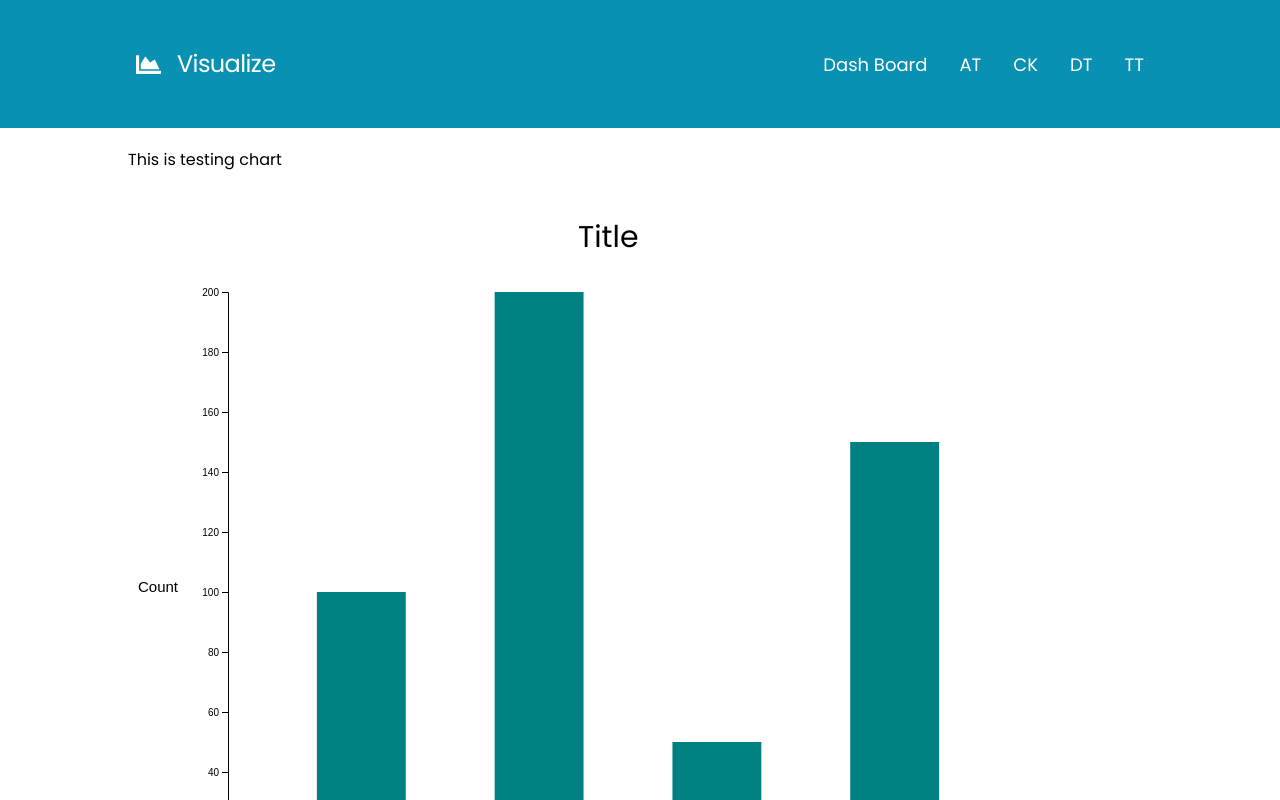
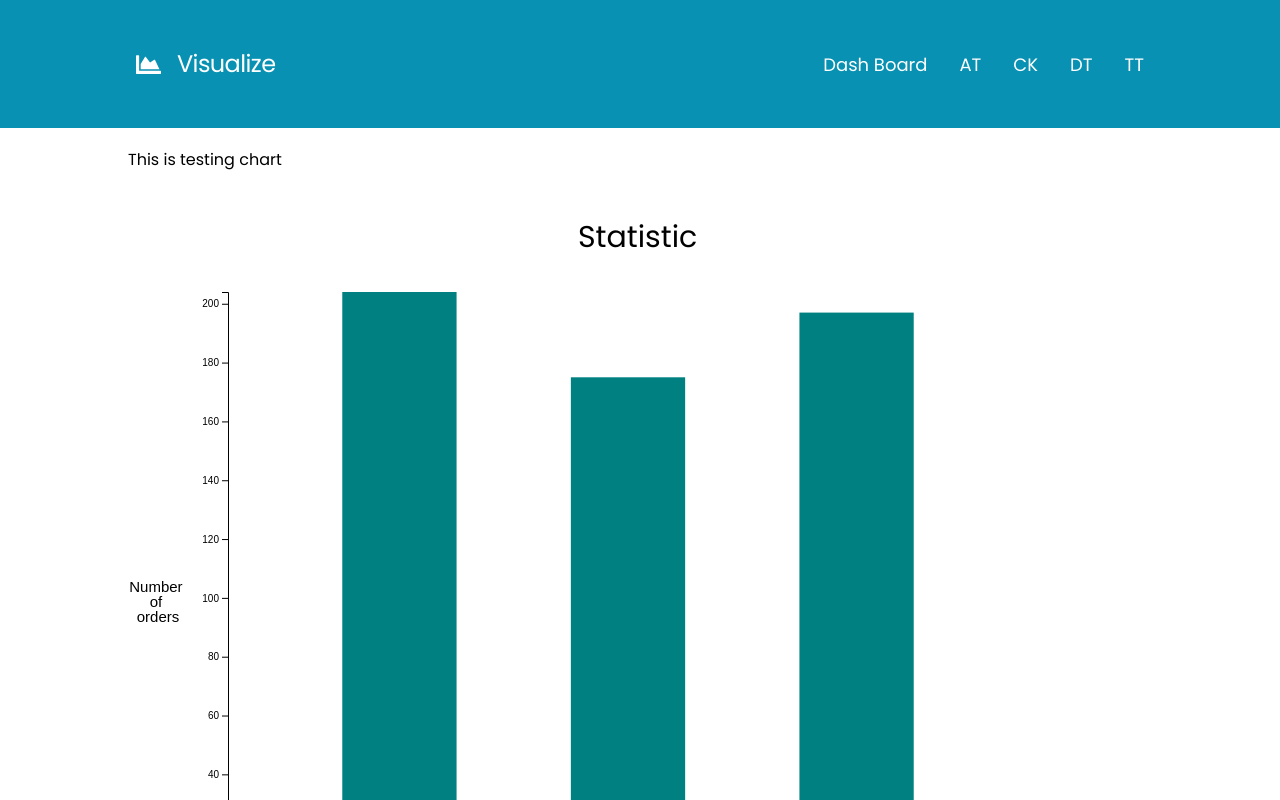
Before and after one commit to hwangdeokThien/CSC10108_DataVisualization_Final_Lab_Project, a React (Vite) app in the folder project/: page /DT in a window 1280 px wide. Shown: the top 800 px of the page. Built offline with nearby package versions, Linux system fonts and the light colour scheme.

Commit message:
[ADD] chart with csv file data

```diff
--- a/project/package.json
+++ b/project/package.json
@@ -11,6 +11,7 @@
   },
   "dependencies": {
     "d3": "^7.8.5",
+    "date-fns": "^3.0.6",
     "react": "^18.2.0",
     "react-dom": "^18.2.0",
     "react-icons": "^4.12.0",
--- a/project/src/components/Chart/Bar.tsx
+++ b/project/src/components/Chart/Bar.tsx
@@ -16,15 +16,20 @@ export interface Data {
 
 interface BarChartProps {
     data: Data[];
+    title: string;
+    xlabel: string;
+    ylabel: string;
 }
 
 interface AxisLeftProps {
     scale: ScaleLinear<number, number, never>;
+    ylabel: string;
 }
 
 interface AxisBottomProps {
     scale: ScaleBand<string>;
     transform: string;
+    xlabel: string;
 }
 
 interface BarsProps {
@@ -34,7 +39,7 @@ interface BarsProps {
     scaleY: AxisLeftProps["scale"];
 }
 
-function AxisLeft({ scale }: AxisLeftProps) {
+function AxisLeft({ scale, ylabel }: AxisLeftProps) {
     const ref = useRef<SVGGElement>(null);
 
     useEffect(() => {
@@ -43,23 +48,29 @@ function AxisLeft({ scale }: AxisLeftProps) {
         }
     }, [scale]);
 
+    const lines = ylabel.split("<br>").map((line, index) => (
+        <tspan x={-70} dy={index === 0 ? 0 : 15} key={index}>
+            {line}
+        </tspan>
+    ));
+
     return (
         <g ref={ref}>
             <text
                 className="axis-label"
                 fill="black"
                 rotate={0}
-                x={-50}
+                textAnchor="middle"
                 y={300}
                 fontSize={15}
             >
-                Count
+                {lines}
             </text>
         </g>
     );
 }
 
-function AxisBottom({ scale, transform }: AxisBottomProps) {
+function AxisBottom({ scale, transform, xlabel }: AxisBottomProps) {
     const ref = useRef<SVGGElement>(null);
 
     useEffect(() => {
@@ -78,7 +89,7 @@ function AxisBottom({ scale, transform }: AxisBottomProps) {
                 rotate={0}
                 fontSize={15}
             >
-                Fruit
+                {xlabel}
             </text>
         </g>
     );
@@ -101,7 +112,7 @@ function Bars({ data, height, scaleX, scaleY }: BarsProps) {
     );
 }
 
-export function BarChart({ data }: BarChartProps) {
+export function BarChart({ data, title, xlabel, ylabel }: BarChartProps) {
     const margin = { top: 100, right: 100, bottom: 100, left: 100 };
     const width = 1000 - margin.left - margin.right;
     const height = 800 - margin.top - margin.bottom;
@@ -121,13 +132,14 @@ export function BarChart({ data }: BarChartProps) {
         >
             <g transform={`translate(${margin.left}, ${margin.top})`}>
                 <text x={350} y={-45} fontSize={30}>
-                    Title
+                    {title}
                 </text>
                 <AxisBottom
                     scale={scaleX}
                     transform={`translate(0, ${height})`}
+                    xlabel={xlabel}
                 />
-                <AxisLeft scale={scaleY} />
+                <AxisLeft scale={scaleY} ylabel={ylabel} />
                 <Bars
                     data={data}
                     height={height}
--- a/project/src/screens/visualization/DT.tsx
+++ b/project/src/screens/visualization/DT.tsx
@@ -1,9 +1,9 @@
-import React, { useEffect } from "react";
+import * as d3 from "d3";
+import React, { useEffect, useState } from "react";
 import Navbar from "../../components/Navbar/Navbar";
 import { useNavigate } from "react-router-dom";
-// import LinePlot from "../../components/Chart/Line";
+import { parse, isValid, format } from "date-fns";
 import { Data, BarChart } from "../../components/Chart/Bar";
-import * as d3 from "d3";
 
 const static_data: Data[] = [
     { label: "Apples", value: 100 },
@@ -35,11 +35,65 @@ const DT: React.FC = () => {
         navigate("/dashboard");
     };
 
-    const fetchData = async () => {
+    // const [data, setData] = useState<d3.DSVRowArray<string>>();
+    const [filterDataQ8, setFilterDataQ8] = useState<Data[]>();
+
+    function formatDate(dateString: string) {
+        const formats = ["MM/dd/yyyy", "yyyy-MM-dd", "MM-dd-yyyy", "dd-MMM-yy"];
+        let parsedDate: Date | null = null;
+
+        for (const formatStr of formats) {
+            parsedDate = parse(dateString, formatStr, new Date());
+
+            if (isValid(parsedDate)) {
+                break;
+            }
+        }
+
+        if (parsedDate && isValid(parsedDate)) {
+            const formattedDate = format(parsedDate, "MM/dd/yyyy");
+            return formattedDate;
+        }
+
+        // Return the original string if parsing fails
+        return dateString;
+    }
+
+    const fetchData = async (viewOption: number = 2) => {
         const filePath: string = "../../data/supermarket_sales.csv";
-        const data = await d3.dsv(";", filePath);
-        console.log(data);
+        const readData = await d3.dsv(",", filePath);
+        // setData(readData);
+
+        const filteredOrders = readData.filter(
+            (order) => parseFloat(order.cogs.replace(",", ".")) > 200
+        );
+
+        const orderCounts: { [key: string]: number } = {};
+
+        filteredOrders.forEach((order) => {
+            const dateString = formatDate(order.Date);
+
+            let key = "";
+            if (viewOption === 1) {
+                key = new Date(dateString).getFullYear().toString();
+            } else if (viewOption === 2) {
+                key = format(new Date(dateString), "MMMM");
+            }
+
+            orderCounts[key] = (orderCounts[key] || 0) + 1;
+        });
+
+        const result: Data[] = Object.entries(orderCounts).map(
+            ([label, value]) => ({
+                label,
+                value,
+            })
+        );
+
+        setFilterDataQ8(result);
     };
+
+    // console.log(data);
 
     useEffect(() => {
         fetchData();
@@ -61,10 +115,15 @@ const DT: React.FC = () => {
             </div> */}
             <div className="w-[80%] m-auto pt-5">
                 <p className="pb-5">This is testing chart</p>
-                {
-                    // this is testing csv in creating chart
-                }
-                <div>{BarChart({ data: static_data })}</div>
+
+                <div>
+                    {BarChart({
+                        data: filterDataQ8 || static_data,
+                        title: "Statistic",
+                        xlabel: "Year",
+                        ylabel: "Number <br> of <br> orders",
+                    })}
+                </div>
             </div>
         </div>
     );
```
Also changed, not shown: project/data/supermarket_sales.csv, 1 other file (tests, documents, lock files or other folders).
